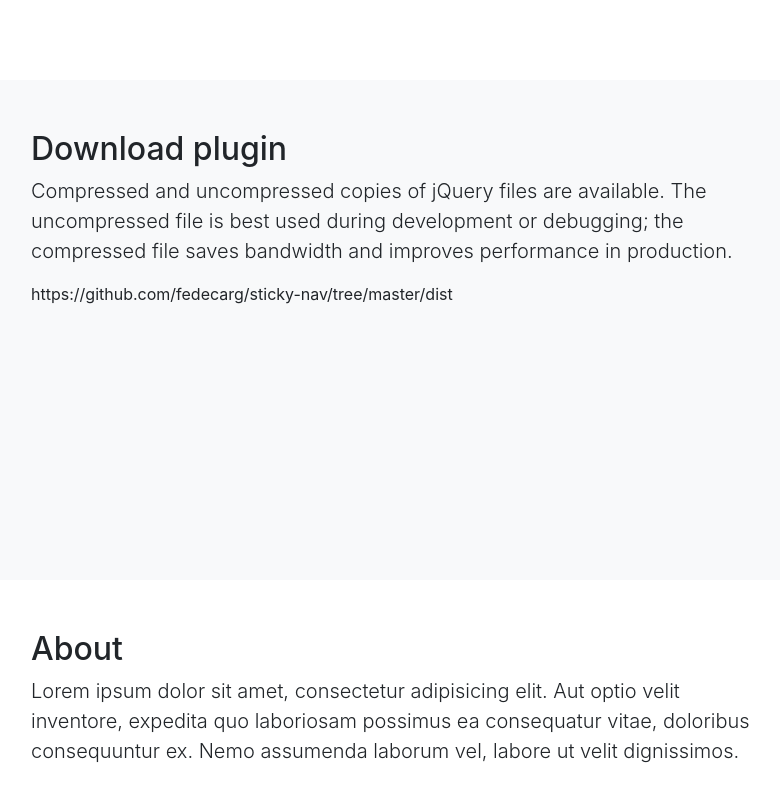
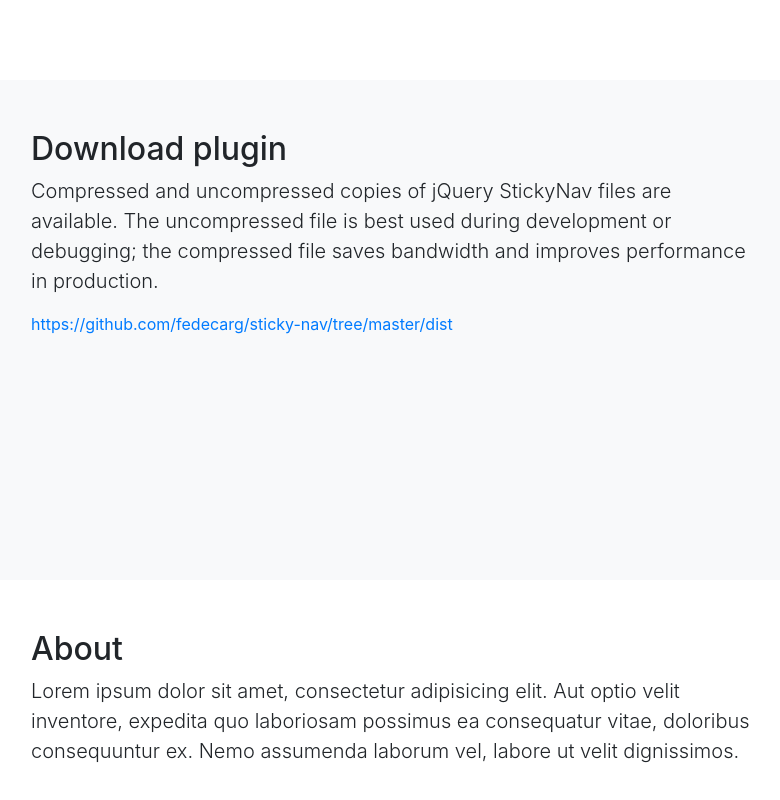
Before and after one commit to fedecarg/sticky-nav, a website: page src/index.html in a window 1280 px wide. Shown: the part 778-1578 px from the top of the page, without its empty margins (244-1024 px from the left). Drawn offline with Linux system fonts and the light colour scheme.

Commit message:
Add download link

```diff
--- a/src/index.html
+++ b/src/index.html
@@ -71,8 +71,8 @@
         <div class="row">
           <div class="col-lg-8 mx-auto">
             <h2>Download plugin</h2>
-            <p class="lead">Compressed and uncompressed copies of jQuery files are available. The uncompressed file is best used during development or debugging; the compressed file saves bandwidth and improves performance in production.</p>
-            <p>https://github.com/fedecarg/sticky-nav/tree/master/dist</p>
+            <p class="lead">Compressed and uncompressed copies of jQuery StickyNav files are available. The uncompressed file is best used during development or debugging; the compressed file saves bandwidth and improves performance in production.</p>
+            <p><a href="https://github.com/fedecarg/sticky-nav/tree/master/dist">https://github.com/fedecarg/sticky-nav/tree/master/dist</a></p>
           </div>
         </div>
       </div>
```
